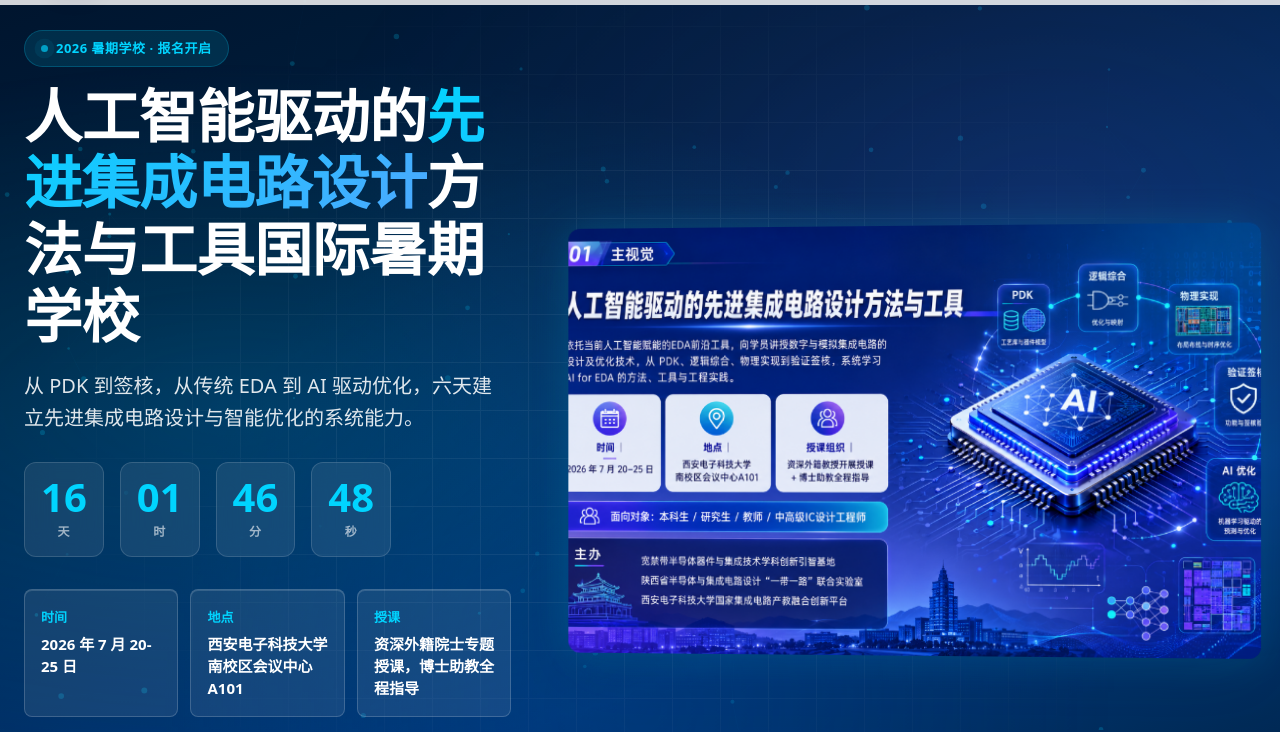
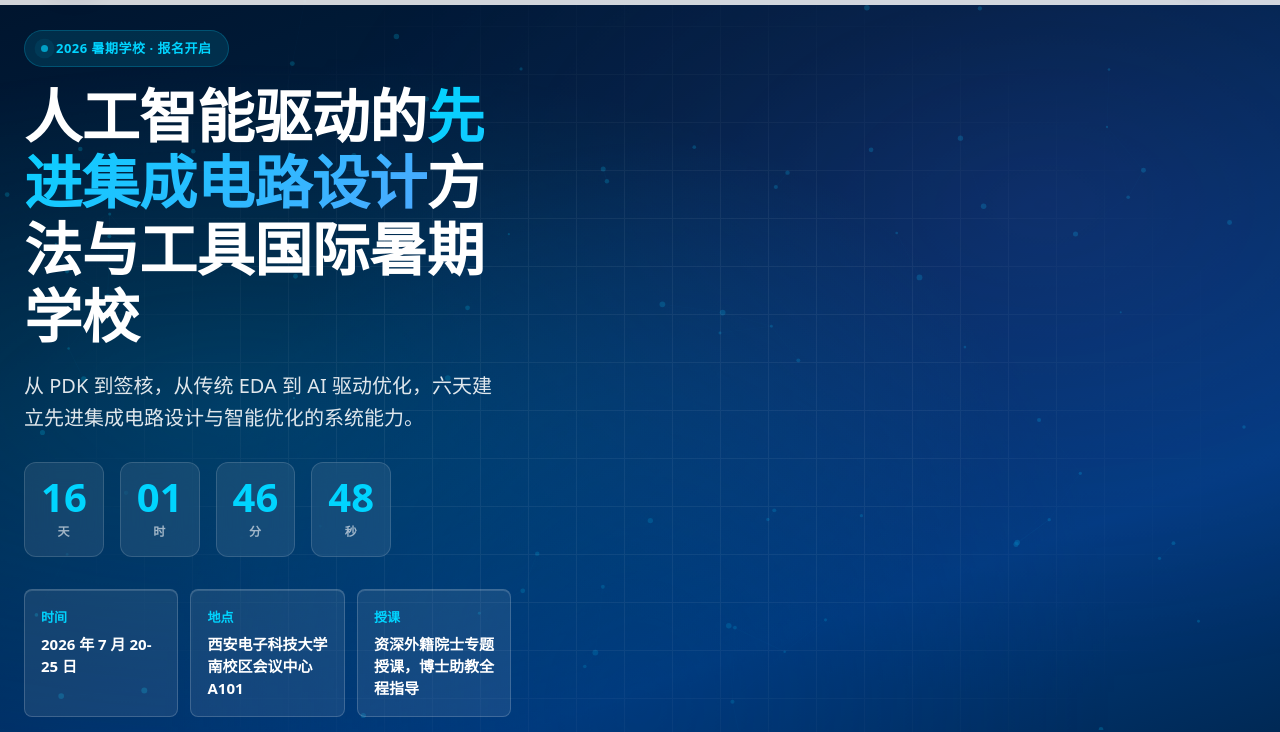
Before and after one commit to Bright-lx/xdu-summer-school-2026, a plain HTML site: page index.html in a window 1280 px wide. Shown: the part 70-802 px from the top of the page. Drawn offline with Linux system fonts and the light colour scheme.

Commit message:
Remove hero visual section from index.html
Removed the hero visual section from the HTML.

```diff
--- a/index.html
+++ b/index.html
@@ -74,12 +74,6 @@
             <a class="btn btn-primary" href="#register">查看报名二维码</a>
             <a href="#highlights" class="btn btn-outline">了解课程亮点</a>
           </div>
-        </div>
-        <div class="hero-visual">
-          <figure>
-            <img src="assets/hero-visual.png" alt="人工智能驱动的先进集成电路设计方法与工具宣传图">
-            <div class="flare" aria-hidden="true"></div>
-          </figure>
         </div>
       </div>
     </section>
```
